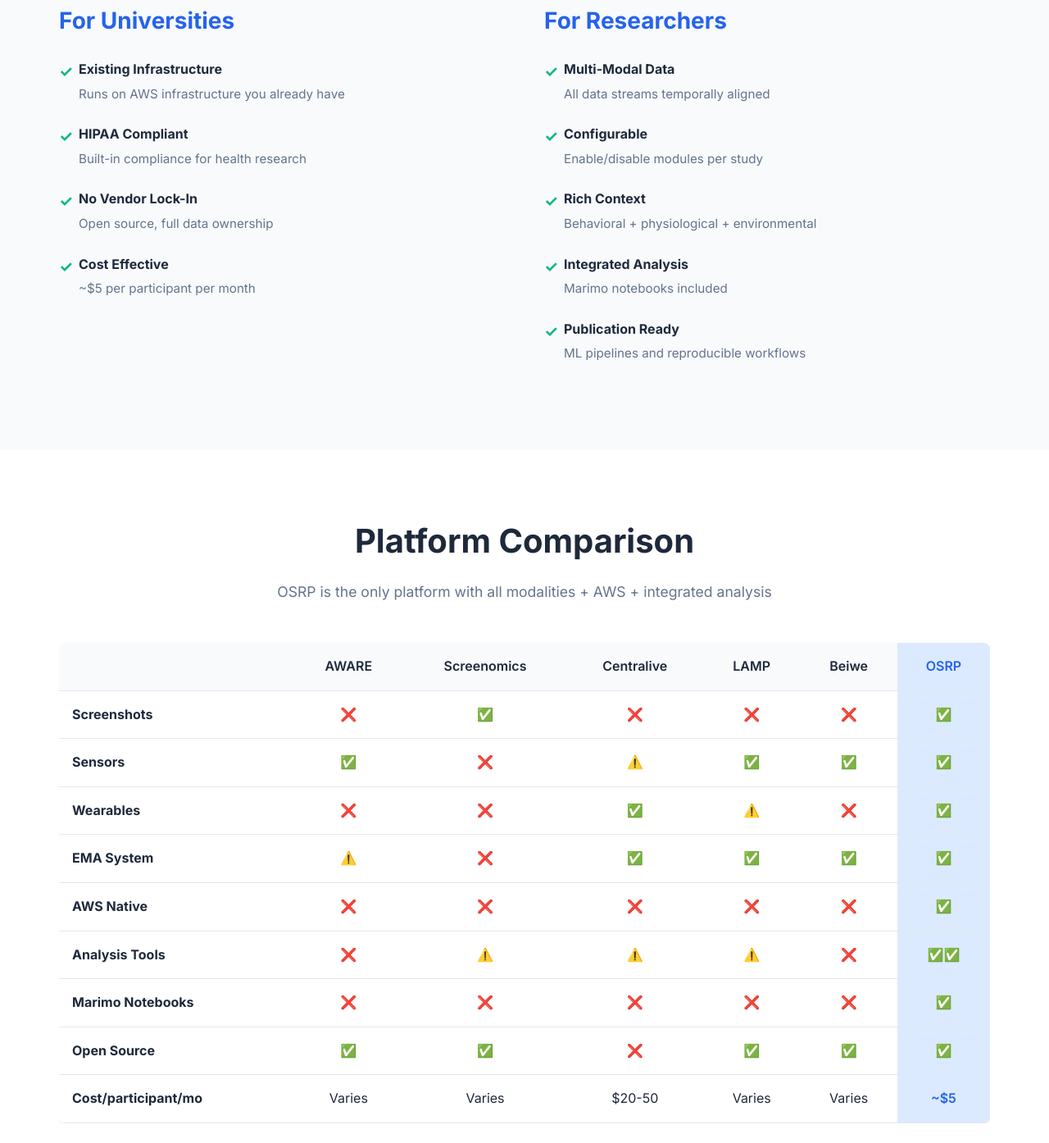
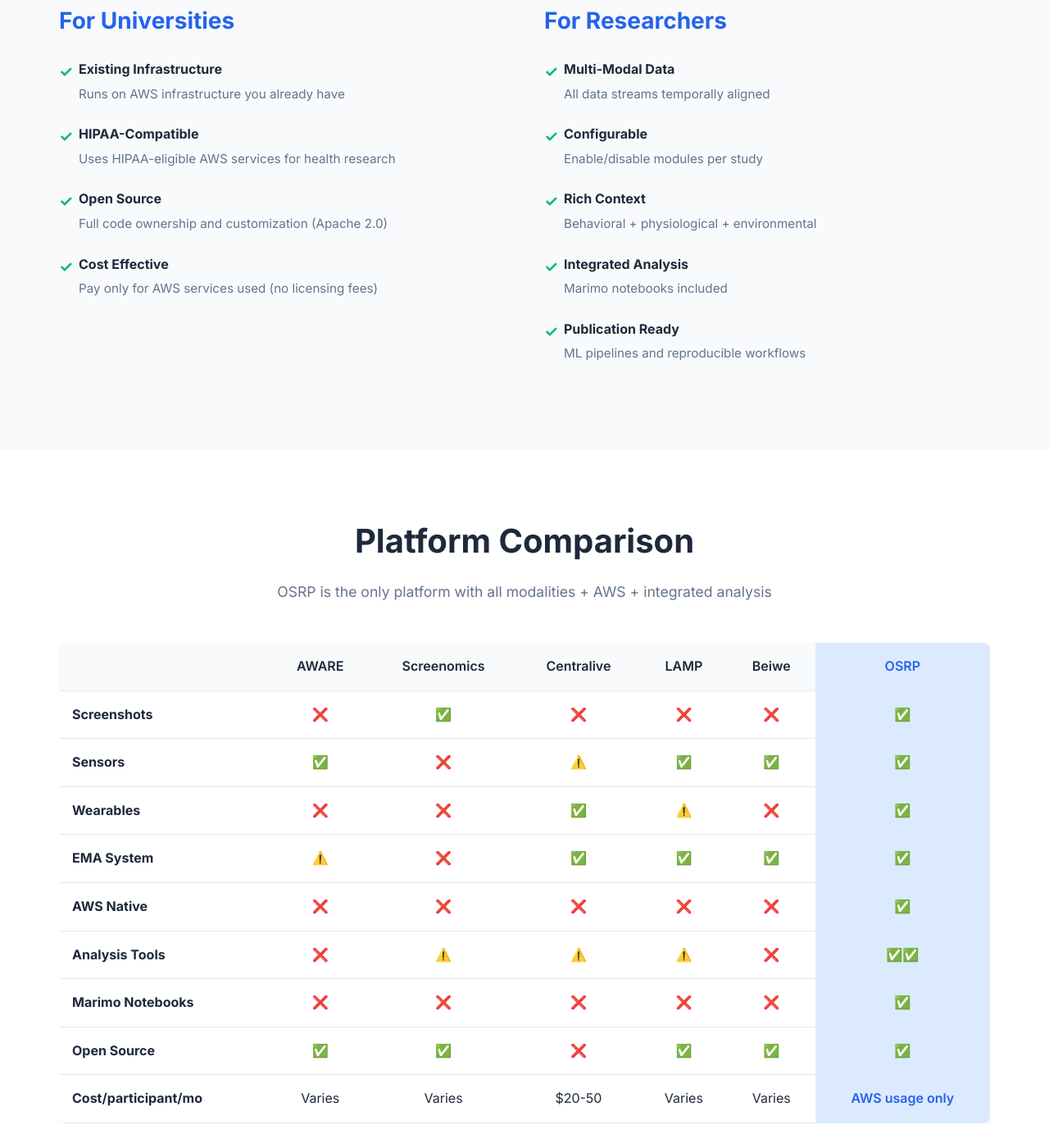
Before and after one commit to open-sensor-research-platform/osrp, a plain HTML site: page docs/index.html in a window 1280 px wide. Shown: the part 2306-3700 px from the top of the page at 82% size. Drawn offline with Linux system fonts and the light colour scheme.

Commit message:
Fix compliance and cost terminology
- Changed 'HIPAA compliant' to 'HIPAA-compatible' or 'uses HIPAA-eligible AWS services'
- Changed 'no vendor lock-in' to 'open source with full code ownership'
- Removed specific /month cost claims, replaced with 'pay only for AWS services used'
- More accurate messaging about compliance and costs

```diff
--- a/docs/index.html
+++ b/docs/index.html
@@ -122,16 +122,16 @@
                             <span>Runs on AWS infrastructure you already have</span>
                         </li>
                         <li>
-                            <strong>HIPAA Compliant</strong>
-                            <span>Built-in compliance for health research</span>
+                            <strong>HIPAA-Compatible</strong>
+                            <span>Uses HIPAA-eligible AWS services for health research</span>
                         </li>
                         <li>
-                            <strong>No Vendor Lock-In</strong>
-                            <span>Open source, full data ownership</span>
+                            <strong>Open Source</strong>
+                            <span>Full code ownership and customization (Apache 2.0)</span>
                         </li>
                         <li>
                             <strong>Cost Effective</strong>
-                            <span>~$5 per participant per month</span>
+                            <span>Pay only for AWS services used (no licensing fees)</span>
                         </li>
                     </ul>
                 </div>
@@ -262,7 +262,7 @@
                             <td>$20-50</td>
                             <td>Varies</td>
                             <td>Varies</td>
-                            <td class="highlight">~$5</td>
+                            <td class="highlight">AWS usage only</td>
                         </tr>
                     </tbody>
                 </table>
```
Also changed, not shown: 4 other files.
